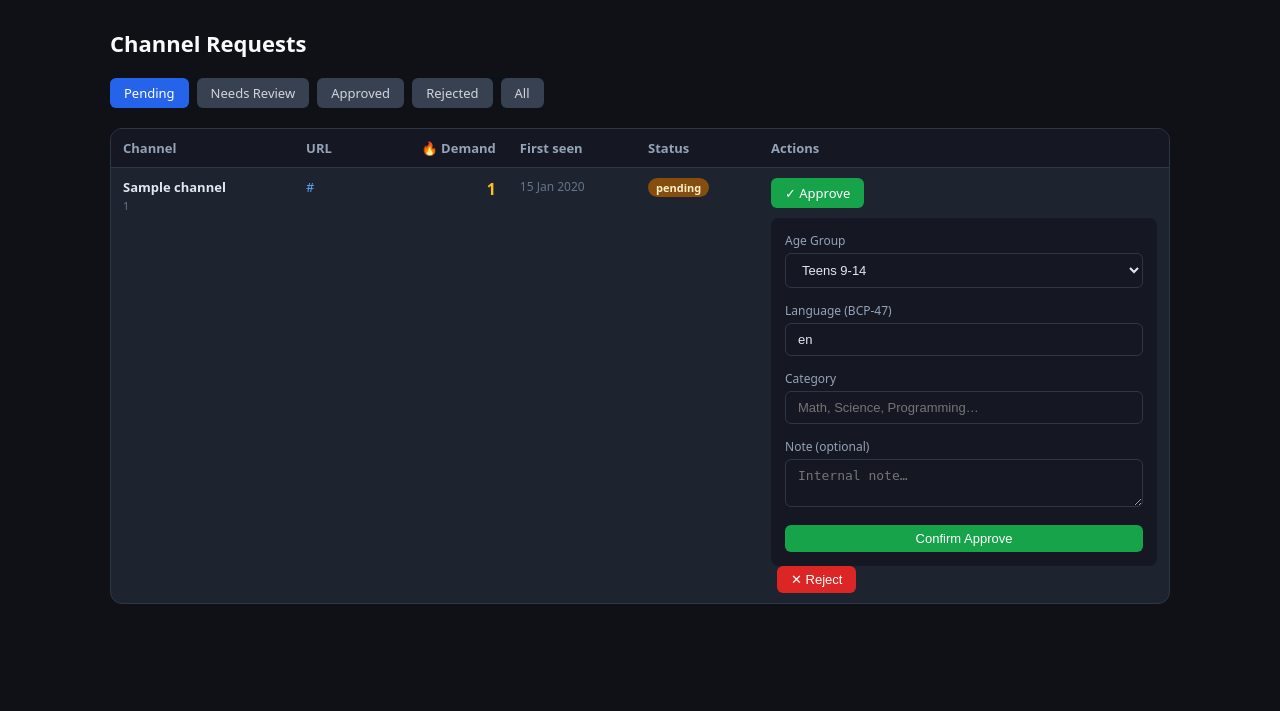
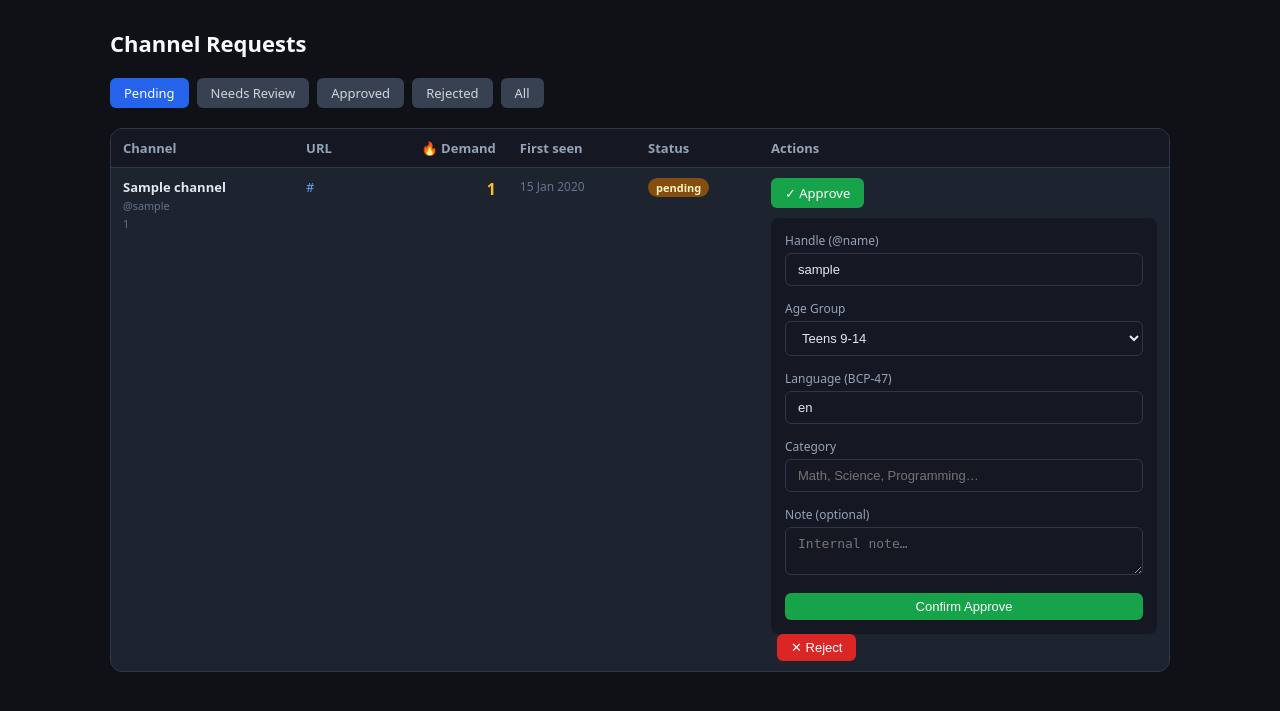
Before and after one commit to bounty-coder/UnBinge, a PHP site: page /ub-control-v4x7q/requests.php in a window 1280 px wide, after a click on "✓ Approve". Shown: the part 52-763 px from the top of the page. Run offline with PHP 8.4, Linux system fonts and the light colour scheme; the visitor is signed in with stand-in values (Sample User, id 1); tables that the repository leaves empty hold one stand-in row (values such as "Sample post"); a stand-in replaces the project's code that opens the database connection; some libraries are stand-ins or nearby versions.

Commit message:
Added the "handle" unnder reqested_channels as VARCHAR(128) and the feature along with it.

```diff
--- a/website/schema.sql
+++ b/website/schema.sql
@@ -36,6 +36,7 @@ CREATE TABLE IF NOT EXISTS requested_channels (
   id                   INT UNSIGNED AUTO_INCREMENT PRIMARY KEY,
   channel_id           VARCHAR(64)  NOT NULL COMMENT 'YouTube UC... (resolved on submission)',
   channel_url          VARCHAR(512) NOT NULL COMMENT 'Original URL the user pasted',
+  handle               VARCHAR(128) DEFAULT NULL COMMENT '@handle without the @',
   channel_name         VARCHAR(512) DEFAULT NULL COMMENT 'Display name if resolvable',
   request_count        INT UNSIGNED NOT NULL DEFAULT 1,
   first_requested_at   TIMESTAMP NOT NULL DEFAULT CURRENT_TIMESTAMP,
--- a/website/ub-control-v4x7q/requests.php
+++ b/website/ub-control-v4x7q/requests.php
@@ -36,32 +36,37 @@ if ($_SERVER['REQUEST_METHOD'] === 'POST') {
             $ageGroup = $_POST['age_group'] ?? 'all';
             $language = $_POST['language']  ?? 'en';
             $category = mb_substr(strip_tags($_POST['category'] ?? ''), 0, 128);
+            $postedHandle = preg_replace('/[^A-Za-z0-9_.\-]/', '', ltrim(trim($_POST['handle'] ?? ''), '@'));
 
             // Fetch channel info from request row
             $req = $db->prepare(
-                "SELECT channel_id, channel_name, channel_url FROM requested_channels WHERE channel_id=:id"
+                "SELECT channel_id, handle, channel_name, channel_url FROM requested_channels WHERE channel_id=:id"
             );
             $req->execute([':id' => $channelId]);
             $row = $req->fetch();
 
             if ($row) {
+                $handle = $postedHandle ?: ($row['handle'] ?? null);
                 $db->prepare(
                     "INSERT INTO whitelist_channels
-                       (channel_id, name, language, category, age_group, badge)
-                     VALUES (:id, :name, :lang, :cat, :age, 'blue')
+                       (channel_id, handle, name, language, category, age_group, badge)
+                     VALUES (:id, :handle, :name, :lang, :cat, :age, 'blue')
                      ON DUPLICATE KEY UPDATE
+                       handle=COALESCE(:handle2, handle),
                        name=:name2, language=:lang2, category=:cat2,
                        age_group=:age2, is_active=1, badge='blue'"
                 )->execute([
-                    ':id'    => $row['channel_id'],
-                    ':name'  => $row['channel_name'] ?? $row['channel_id'],
-                    ':lang'  => $language,
-                    ':cat'   => $category ?: null,
-                    ':age'   => $ageGroup,
-                    ':name2' => $row['channel_name'] ?? $row['channel_id'],
-                    ':lang2' => $language,
-                    ':cat2'  => $category ?: null,
-                    ':age2'  => $ageGroup,
+                    ':id'      => $row['channel_id'],
+                    ':handle'  => $handle ?: null,
+                    ':name'    => $row['channel_name'] ?? $row['channel_id'],
+                    ':lang'    => $language,
+                    ':cat'     => $category ?: null,
+                    ':age'     => $ageGroup,
+                    ':handle2' => $handle ?: null,
+                    ':name2'   => $row['channel_name'] ?? $row['channel_id'],
+                    ':lang2'   => $language,
+                    ':cat2'    => $category ?: null,
+                    ':age2'    => $ageGroup,
                 ]);
             }
         }
@@ -120,6 +125,9 @@ admin_topbar();
         <tr>
           <td>
             <strong><?= htmlspecialchars($r['channel_name'] ?? '—') ?></strong><br>
+            <?php if (!empty($r['handle'])): ?>
+              <small style="color:#64748b">@<?= htmlspecialchars($r['handle']) ?></small><br>
+            <?php endif; ?>
             <small style="color:#64748b"><?= htmlspecialchars($r['channel_id']) ?></small>
           </td>
           <td style="max-width:200px;overflow:hidden;text-overflow:ellipsis;white-space:nowrap">
@@ -138,6 +146,10 @@ admin_topbar();
                 <?= csrf_input() ?>
                 <input type="hidden" name="action" value="approve">
                 <input type="hidden" name="channel_id" value="<?= htmlspecialchars($r['channel_id']) ?>">
+                <div class="form-row">
+                  <label>Handle (@name)</label>
+                  <input name="handle" value="<?= htmlspecialchars($r['handle'] ?? '') ?>" placeholder="TheAdityaVerma">
+                </div>
                 <div class="form-row">
                   <label>Age Group</label>
                   <select name="age_group">
```
Also changed, not shown: src/background/api.ts (+4 -3 lines), website/api/request-channel.php (+8 -2 lines).
